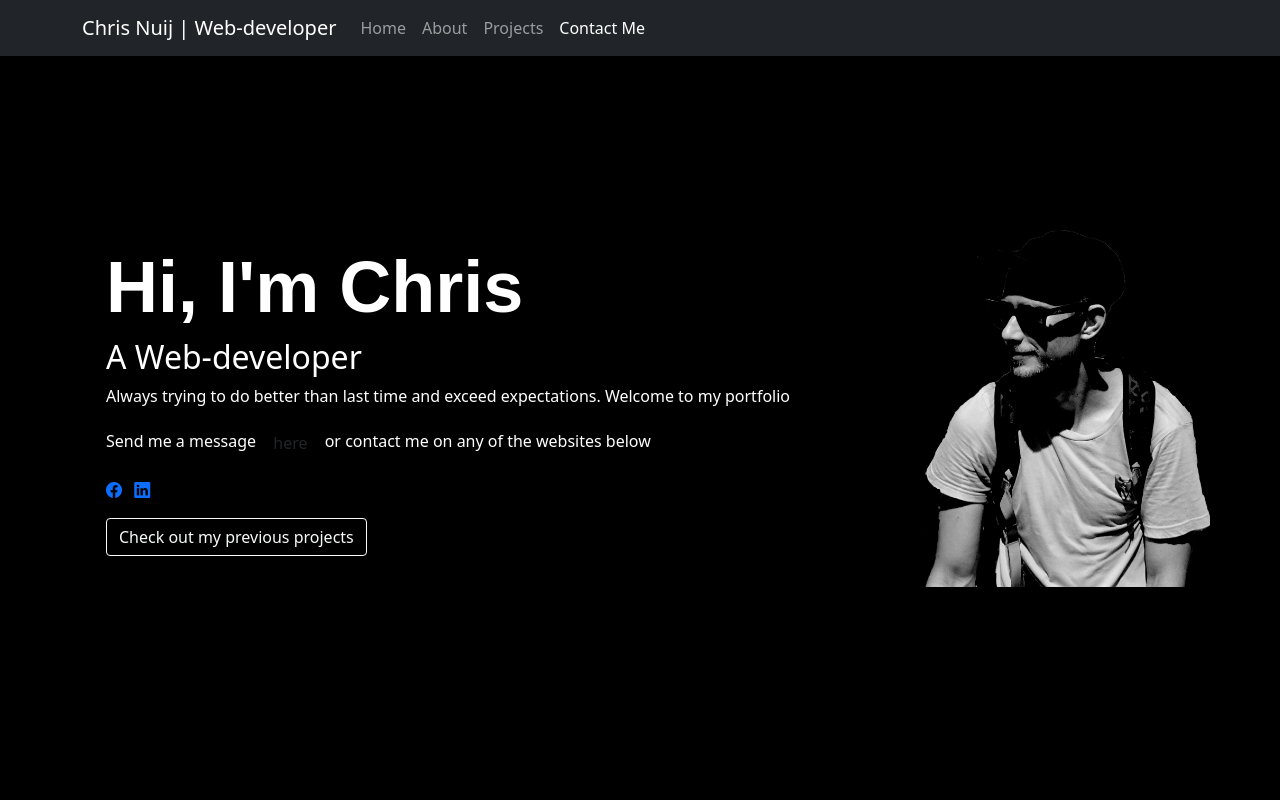
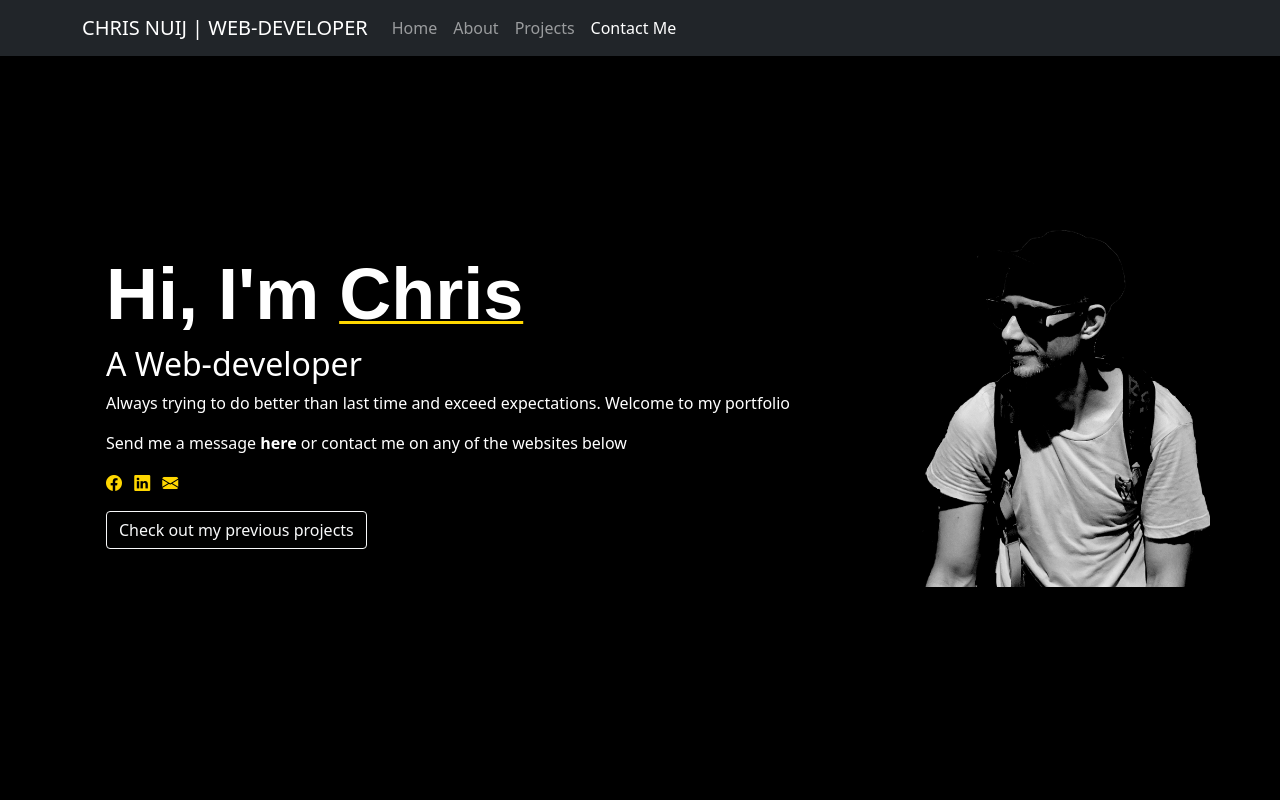
Before and after one commit to Code-Institute-Submissions/chrisz-ui-milestone1, a plain HTML site: page index.html in a window 1280 px wide. Shown: the top 800 px of the page. Drawn offline with nearby package versions, Linux system fonts and the light colour scheme; a web font is replaced by a local one.

Commit message:
added styling to icons and text, end of session

```diff
--- a/assets/css/style.css
+++ b/assets/css/style.css
@@ -4,18 +4,38 @@
 body{
     background-color: #000000;
     color: #ffffff;
+    background-image: url(../img/Layer\ 1.png);
+    background-repeat: no-repeat;
+    background-attachment: fixed;
+    background-position-x: left;
+    background-position-y: bottom;
+    background-size: 200px;
 }
 
-.test{
-    padding: 0;
+a.social-icon{
+    color: gold;
+}
+
+.link-contact{
+    color: white;
+    text-decoration: none;
+    text-emphasis: true;
+}
+
+.link-contact:hover{
+    color: gold;
+}
+
+.main-name{
+    color: white;
+    text-decoration-color: gold;
+    text-decoration-thickness: 3px;
+}
+.main-name:hover{
+    color: white;
 }
 
 /*--------------------------------------Special paddings/margins/text */
-.pages{
-    /*padding-top: 100px; have to add padding when smaller for intro*/
-    height: 100vh;
-}
-
 .contact-page{
     padding-top: 100px;
 }
--- a/index.html
+++ b/index.html
@@ -15,7 +15,7 @@
     <header>
     <nav id="navigation" class="navbar fixed-top navbar-expand-sm navbar-dark bg-dark">
         <div class="container">
-                <a class="navbar-brand" href="#">Chris Nuij | Web-developer</a>
+                <a class="text-uppercase navbar-brand" href="#">Chris Nuij | Web-developer</a>
                 <button class="navbar-toggler" type="button" data-bs-toggle="collapse"
                 data-bs-target="#navbarSupportedContent" aria-controls="navbarSupportedContent" aria-expanded="false" aria-label="Toggle navigation">
                 <span class="navbar-toggler-icon"></span>
@@ -45,27 +45,33 @@
             <div class="row">
                 <div class="col-lg-8 home-intro d-flex align-items-center vh-100">
                     <div class="container">
-                        <h1 class="introduction-title">Hi, I'm Chris</h1>
+                        <h1 class="introduction-title">Hi, I'm <a href="#about" class="main-name">Chris</a></h1>
                         <h2>A Web-developer</h2>
                             <p>
                                 Always trying to do better than last time and exceed expectations. Welcome to my portfolio
                             </p>
                             <p>
-                                Send me a message <a class="btn" href="#contact">here</a> or contact me on any of the websites below
+                                Send me a message <a class="link-contact" href="#contact"><strong>here</strong></a> or contact me on any of the websites below
                             </p>
                         <!-- social links -->
                             <div class="social-links">
                                 <div class="col-sm-4">
                                     <ul class="list-inline social-links">
                                         <li class="list-inline-item">
-                                            <a href="#" target="_blank">
-                                                <i class="bi bi-facebook" aria-hidden="true"></i>
+                                            <a class="social-icon"  href="#" target="_blank">
+                                                <i class="bi bi-facebook text-succes" aria-hidden="true"></i>
                                                 <span class="sr-only">Facebook</span>
                                             </a>
                                         </li>
                                         <li class="list-inline-item">
-                                            <a href="#" target="_blank">
+                                            <a class="social-icon" href="#" target="_blank">
                                                 <i class="bi bi-linkedin" aria-hidden="true"></i>
+                                                <span class="sr-only">LinkedIn</span>
+                                            </a>
+                                        </li>
+                                        <li class="list-inline-item">
+                                            <a class="social-icon" href="#" target="_blank">
+                                                <i class="bi bi-envelope-fill" aria-hidden="true"></i>
                                                 <span class="sr-only">LinkedIn</span>
                                             </a>
                                         </li>
@@ -211,17 +217,20 @@
                             <label for="contactFormMessage" class="form-label">Message</label>
                             <textarea class="form-control" id="contactFormMessage" rows="5"></textarea>
                         </div>
-                    <h2>Or find me on</h2>
-                        <div class="social-links">
+                        <div class="d-flex justify-content-center ">
+                        <button type="submit" class="w-100 btn btn-outline-light">Submit</button>
+                        </div>
+                    <h2 class="text-uppercase d-flex justify-content-center">Or you can find me on</h2>
+                        <div class="d-flex justify-content-center social-links">
                             <ul class="list-inline social-links">
                                 <li class="list-inline-item">
-                                    <a href="#" target="_blank">
+                                    <a class="social-icon" href="#" target="_blank">
                                         <i class="bi bi-facebook" aria-hidden="true"></i>
                                         <span class="sr-only">Facebook</span>
                                     </a>
                                 </li>
                                 <li class="list-inline-item">
-                                    <a href="#" target="_blank">
+                                    <a class="social-icon" href="#" target="_blank">
                                         <i class="bi bi-linkedin" aria-hidden="true"></i>
                                         <span class="sr-only">LinkedIn</span>
                                     </a>
```
Also changed, not shown: assets/img/Layer 1.png (added).
